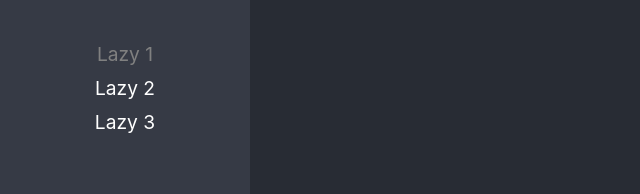
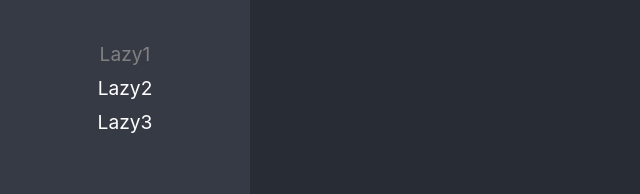
Before and after one commit to ldmrgrc/react-adv, a React (Create React App) app: page /Lazy1 in a window 1280 px wide. Shown: the part 155-349 px from the top of the page, without its empty margins (0-640 px from the left). Built offline with nearby package versions, Linux system fonts and the light colour scheme.

Commit message:
LazyLoad Basico listo

```diff
--- a/src/01-lazyload/pages/LazyPage1.tsx
+++ b/src/01-lazyload/pages/LazyPage1.tsx
@@ -5,3 +5,6 @@ export const LazyPage1 = () => {
     <h1>Lazy Page 1</h1>
   )
 }
+
+
+export default LazyPage1
--- a/src/01-lazyload/pages/LazyPage2.tsx
+++ b/src/01-lazyload/pages/LazyPage2.tsx
@@ -5,3 +5,6 @@ export const LazyPage2 = () => {
     <h1>Lazy Page 2</h1>
   )
 }
+
+
+export default LazyPage2
--- a/src/01-lazyload/pages/LazyPage3.tsx
+++ b/src/01-lazyload/pages/LazyPage3.tsx
@@ -5,3 +5,6 @@ export const LazyPage3 = () => {
     <h1>Lazy Page 3</h1>
   )
 }
+
+
+export default LazyPage3
--- a/src/routes/Navigation.tsx
+++ b/src/routes/Navigation.tsx
@@ -1,35 +1,50 @@
 import { BrowserRouter, Navigate, NavLink, Route, Routes } from "react-router-dom"
-import { LazyPage1, LazyPage2, LazyPage3 } from '../01-lazyload/pages'
+import { routes } from "./routes"
+
+
 import logo from '../logo.svg'
+import { Suspense } from "react"
 
 export const Navigation = () => {
     return (
-        <BrowserRouter>
+        <Suspense fallback={ <span>Loading...</span> } >
+            <BrowserRouter>
             <div className="main-layout">
                 <nav>
-                    <img src={ logo } alt="React Logo" />
+                    <img src={logo} alt="React Logo" />
 
                     <ul>
-                        <li>
-                            <NavLink className={ ({isActive}) => isActive ? 'nav-active' : '' } to="/lazy1">Lazy 1</NavLink>
-                        </li>
-                        <li>
-                            <NavLink className={ ({isActive}) => isActive ? 'nav-active' : '' } to="/lazy2">Lazy 2</NavLink>
-                        </li>
-                        <li>
-                            <NavLink className={ ({isActive}) => isActive ? 'nav-active' : '' } to="/lazy3">Lazy 3</NavLink>
-                        </li>
+                        {
+                            routes.map(({ to, name }) => (
+                                <li key={to}>
+                                    <NavLink to={to}
+                                        className={({ isActive }) => isActive ? 'nav-active' : ''}
+                                    >
+                                        {name}
+                                    </NavLink>
+                                </li>
+                            ))
+                        }
                     </ul>
                 </nav>
 
                 <Routes>
-                    <Route path="lazy1" element={<LazyPage1 />} />
-                    <Route path="lazy2" element={<LazyPage2 />} />
-                    <Route path="lazy3" element={<LazyPage3 />} />
-                    <Route path="*" element={<Navigate to="/lazy1" replace />} />
+                    {
+                        routes.map(({ path, Component }) => (
+                            <Route
+                                key={ path }
+                                path={ path }
+                                element={ <Component /> }
+                            />
+                        ))
+
+                    }
+
+                    <Route path="/*" element={<Navigate to={ routes[0].to } replace />} />
                 </Routes>
 
             </div>
         </BrowserRouter>
+        </Suspense>
     )
 }
--- /dev/null
+++ b/src/routes/routes.ts
@@ -0,0 +1,39 @@
+import React, { lazy, LazyExoticComponent } from 'react';
+import { LazyPage1, LazyPage2, LazyPage3 } from "../01-lazyload/pages";
+
+type JSXComponent = () => JSX.Element;
+
+interface IRoute {
+    to: string;
+    path: string;
+    Component: JSXComponent | LazyExoticComponent<JSXComponent>;
+    name: string;
+    exact?: boolean;
+}
+
+const Lazy1 = lazy(() => import(/* webpackChunkName: "LazyPage1" */"../01-lazyload/pages/LazyPage1"));
+const Lazy2 = lazy(() => import(/* webpackChunkName: "LazyPage2" */"../01-lazyload/pages/LazyPage2"));
+const Lazy3 = lazy(() => import(/* webpackChunkName: "LazyPage3" */"../01-lazyload/pages/LazyPage3"));
+
+
+
+export const routes: IRoute[] = [
+    {
+        to: '/Lazy1',
+        path: 'lazy1',
+        Component: Lazy1,
+        name: 'Lazy1',
+    },
+    {
+        to: '/Lazy2',
+        path: 'lazy2',
+        Component: Lazy2,
+        name: 'Lazy2',
+    },
+    {
+        to: '/Lazy3',
+        path: 'lazy3',
+        Component: Lazy3,
+        name: 'Lazy3',
+    },
+];
```
